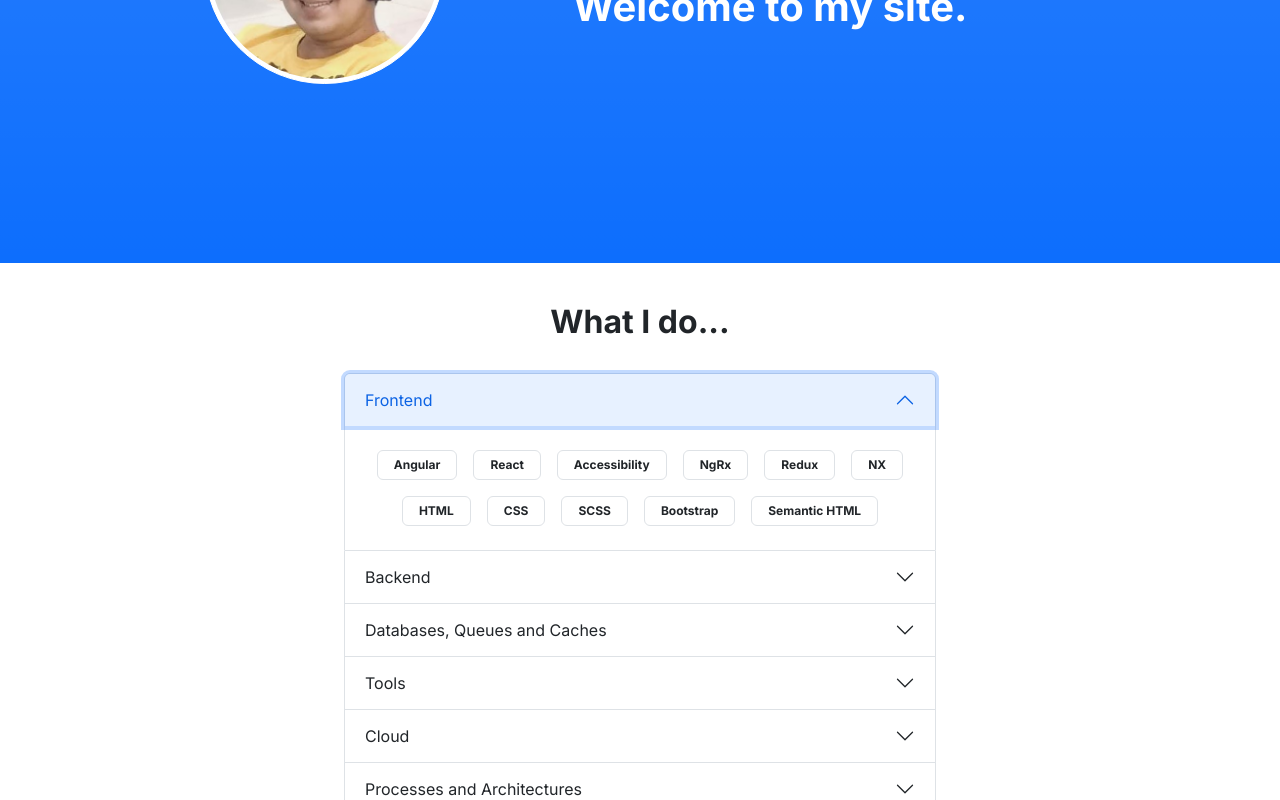
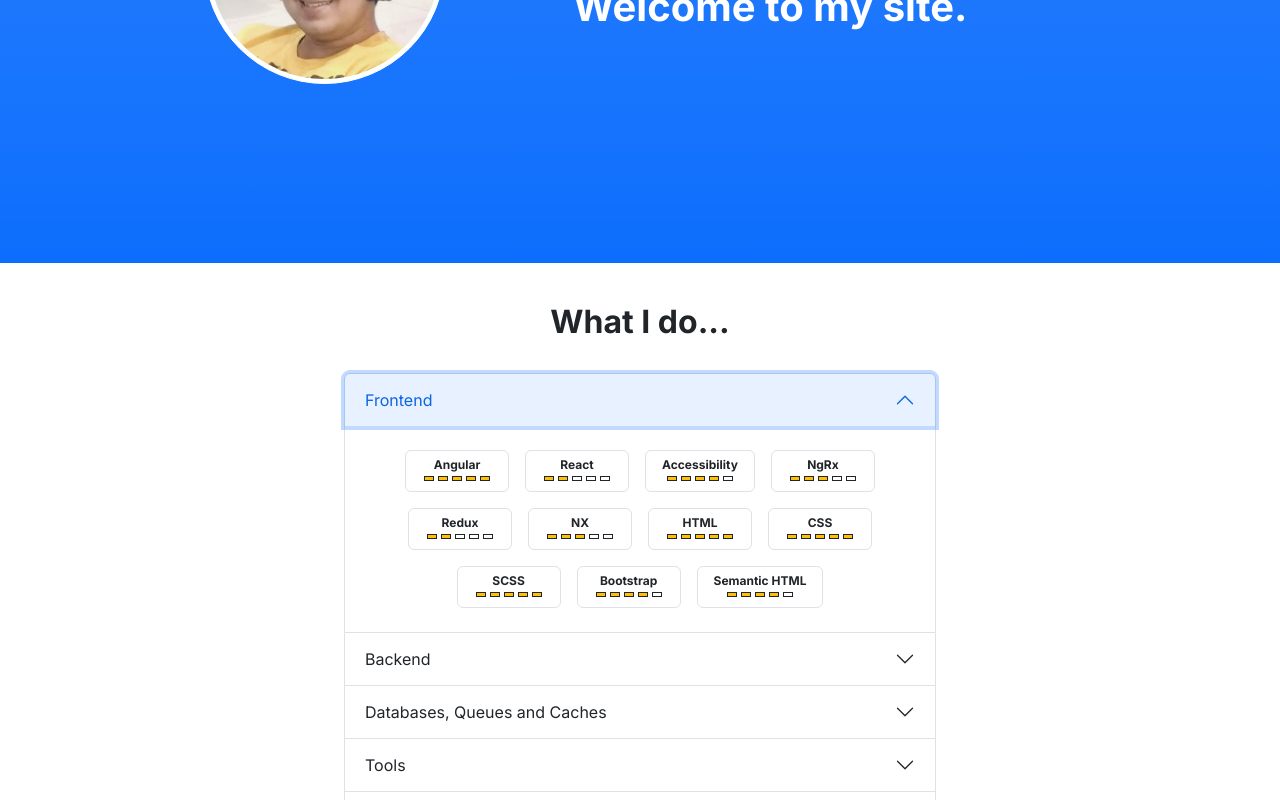
Before and after one commit to anupwritescode/portfolio, an Angular app: page / in a window 1280 px wide. Both pictures are taken after a click on the button "Frontend". Shown: the part 425-1225 px from the top of the page. Built offline with nearby package versions, Linux system fonts and the light colour scheme.

Commit message:
add skill levels and fix deploy script

```diff
--- a/package.json
+++ b/package.json
@@ -7,7 +7,7 @@
     "build": "ng build",
     "watch": "ng build --watch --configuration development",
     "test": "ng test",
-    "deploy": "ng build && npx angular-cli-ghpages --repo=https://github.com/anupwritescode/portfolio.git base-href=/portfolio/ --dir=dist/browser/"
+    "deploy": "ng build && npx angular-cli-ghpages --repo=https://github.com/anupwritescode/portfolio.git base-href=/portfolio/ --dir=dist/portfolio/browser/"
   },
   "private": true,
   "dependencies": {
--- a/src/app/home/home.component.css
+++ b/src/app/home/home.component.css
@@ -2,3 +2,8 @@
     width: 2rem;
     height: 2rem;
 }
+.level {
+    height: 5px;
+    width: 10px;
+    margin: 5px 2px 2px 2px;
+}
--- a/src/app/home/home.component.html
+++ b/src/app/home/home.component.html
@@ -44,8 +44,13 @@
                         <ng-template>
                             <ul class="list-group list-group-horizontal d-flex flex-wrap align-items-start justify-content-center">
                                 <ng-container *ngFor="let skill of skills[key].data">
-                                    <li  class="list-group-item badge badge-primary border rounded m-2">
-                                        {{skill}}
+                                    <li  class="list-group-item badge badge-primary border rounded m-2 d-flex flex-column align-items-center">
+                                        {{skill.skill}}
+                                        <div class="d-flex">
+                                            <ng-container *ngFor="let level of skill.level">
+                                                <div class="border border-dark level" [class.bg-warning]="level == 1"></div>
+                                            </ng-container>
+                                        </div>
                                     </li>
                                 </ng-container>
                             </ul>
--- a/src/assets/skills.json
+++ b/src/assets/skills.json
@@ -10,67 +10,175 @@
     "frontend" : {
         "content": "Frontend",
         "data": [
-            "Angular",
-            "React",
-            "Accessibility",
-            "NgRx",
-            "Redux",
-            "NX",
-            "HTML",
-            "CSS",
-            "SCSS",
-            "Bootstrap",
-            "Semantic HTML"
+            {
+                "skill": "Angular",
+                "level": [1,1,1,1,1]
+            },
+            {
+                "skill": "React",
+                "level": [1,1,0,0,0]
+            },
+            {
+                "skill": "Accessibility",
+                "level": [1,1,1,1,0]
+            },
+            {
+                "skill": "NgRx",
+                "level": [1,1,1,0,0]
+            },
+            {
+                "skill": "Redux",
+                "level": [1,1,0,0,0]
+            },
+            {
+                "skill": "NX",
+                "level": [1,1,1,0,0]
+            },
+            {
+                "skill": "HTML",
+                "level": [1,1,1,1,1]
+            },
+            {
+                "skill": "CSS",
+                "level": [1,1,1,1,1]
+            },
+            {
+                "skill": "SCSS",
+                "level": [1,1,1,1,1]
+            },
+            {
+                "skill": "Bootstrap",
+                "level": [1,1,1,1,0]
+            },
+            {
+                "skill": "Semantic HTML",
+                "level": [1,1,1,1,0]
+            }
         ]
     },
     "backend" : {
         "content": "Backend",
         "data": [
-            "Nodejs",
-            "Express",
-            "Nextjs"
+            {
+                "skill": "Nodejs",
+                "level": [1,1,1,0,0]
+            },
+            {
+                "skill": "Express",
+                "level": [1,1,1,0,0]
+            },
+            {
+                "skill": "Nextjs",
+                "level": [1,1,0,0,0]
+            }
         ]
     },
     "dbs" : {
         "content": "Databases, Queues and Caches",
         "data": [
-            "Mongodb",
-            "MySQL",
-            "Apache Kafka",
-            "RabbitMQ",
-            "Redis",
-            "ElasticSearch"
+            {
+                "skill": "Mongodb",
+                "level": [1,1,1,0,0]
+            },
+            {
+                "skill": "MySQL",
+                "level": [1,1,1,0,0]
+            },
+            {
+                "skill": "Apache Kafka",
+                "level": [1,1,0,0,0]
+            },
+            {
+                "skill": "RabbitMQ",
+                "level": [1,1,0,0,0]
+            },
+            {
+                "skill": "Redis",
+                "level": [1,1,1,0,0]
+            },
+            {
+                "skill": "ElasticSearch",
+                "level": [1,1,0,0,0]
+            }
         ]
     },
     "tools" : {
         "content": "Tools",
         "data": [
-            "Docker",
-            "Kubernetes",
-            "JMeter",
-            "Jasmine",
-            "Karma",
-            "Azure DevOps",
-            "Storybook",
-            "Webpack",
-            "Git"
+            {
+                "skill": "Docker",
+                "level": [1,1,0,0,0]
+            },
+            {
+                "skill": "Kubernetes",
+                "level": [1,1,0,0,0]
+            },
+            {
+                "skill": "JMeter",
+                "level": [1,1,0,0,0]
+            },
+            {
+                "skill": "Jasmine",
+                "level": [1,1,1,0,0]
+            },
+            {
+                "skill": "Karma",
+                "level": [1,1,1,0,0]
+            },
+            {
+                "skill": "Azure DevOps",
+                "level": [1,1,1,1,0]
+            },
+            {
+                "skill": "Storybook",
+                "level": [1,1,0,0,0]
+            },
+            {
+                "skill": "Webpack",
+                "level": [1,1,0,0,0]
+            },
+            {
+                "skill": "Git",
+                "level": [1,1,1,1,0]
+            }
         ]
     },
     "cloud" : {
         "content": "Cloud",
         "data": [
-            "AWS S3",
-            "AWS CloudFront",
-            "GKE"
+            {
+                "skill": "AWS S3",
+                "level": [1,1,1,0,0]
+            },
+            {
+                "skill": "AWS CloudFront",
+                "level": [1,1,1,0,0]
+            },
+            {
+                "skill": "GKE",
+                "level": [1,1,0,0,0]
+            }
         ]
     },
     "process" : {
         "content": "Processes and Architectures",
         "data": [
-            "Agile",
-            "Sprints",
-            "T-Shirt Sizing",
-            "Microservices"
+            {
+                "skill": "Agile",
+                "level": [1,1,1,1,0]
+            },
+            {
+                "skill": "Sprints",
+                "level": [1,1,1,1,0]
+            },
+            {
+                "skill": "T-Shirt Sizing",
+                "level": [1,1,1,1,0]
+            },
+            {
+                "skill": "Microservices",
+                "level": [1,1,1,1,0]
+            }
         ]
     }
 }
```
